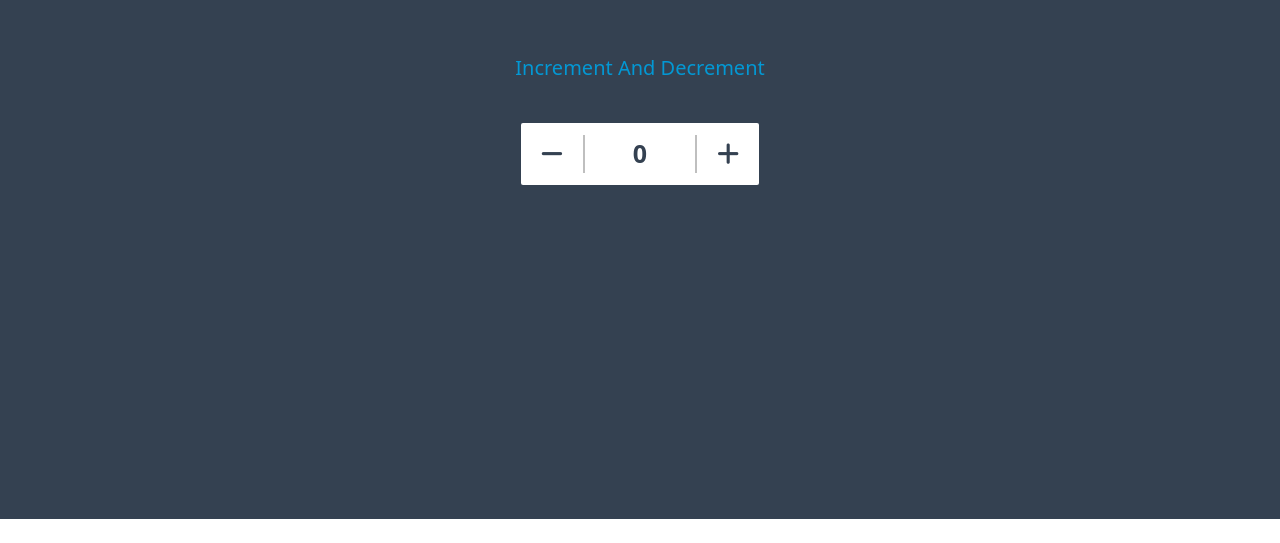
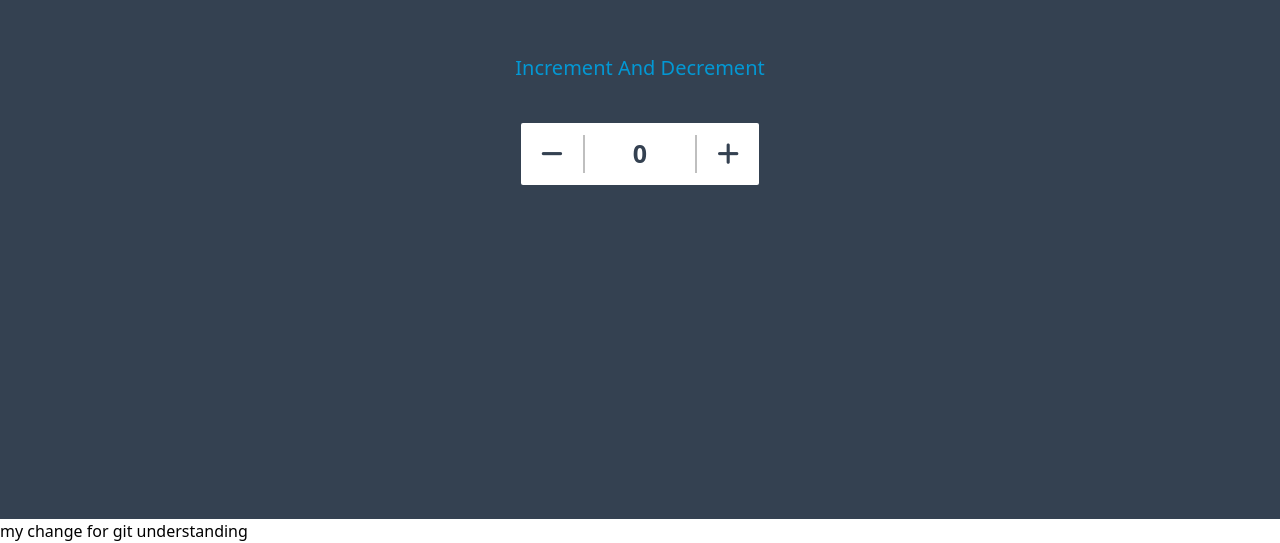
Before and after one commit to chirag3000/counter-app, a plain HTML site: page index.html in a window 1280 px wide. Shown: the part 281-824 px from the top of the page. Before the commit the page ends 800 px from the top, so only its background shows below. Drawn offline with nearby package versions, Linux system fonts and the light colour scheme.

Commit message:
change in commit

```diff
--- a/index.html
+++ b/index.html
@@ -35,5 +35,6 @@
 
     <script src="https://kit.fontawesome.com/58a810656e.js" crossorigin="anonymous"></script>
     <script src="script.js"></script>
+    <h1> my change for git understanding</h1>
 </body>
 </html>
```
